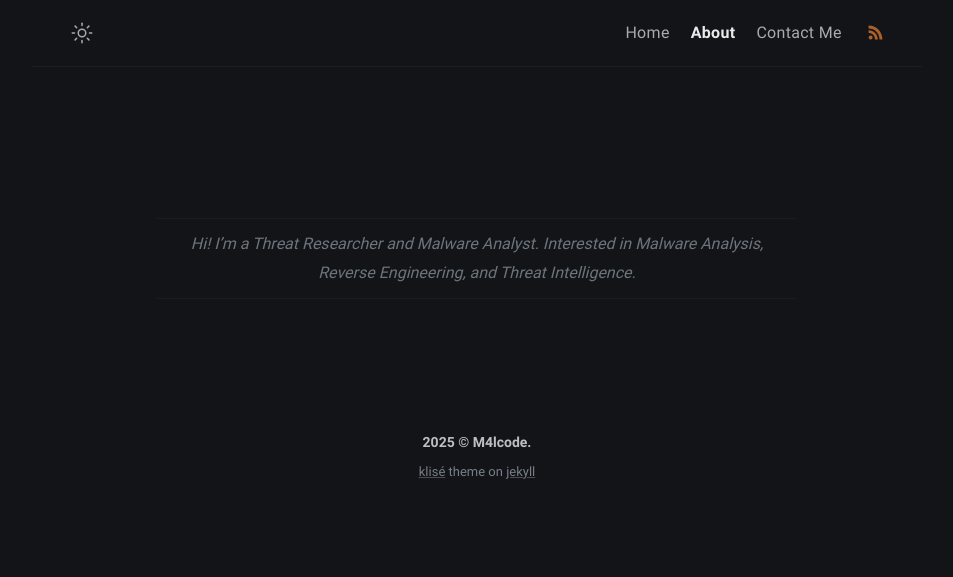
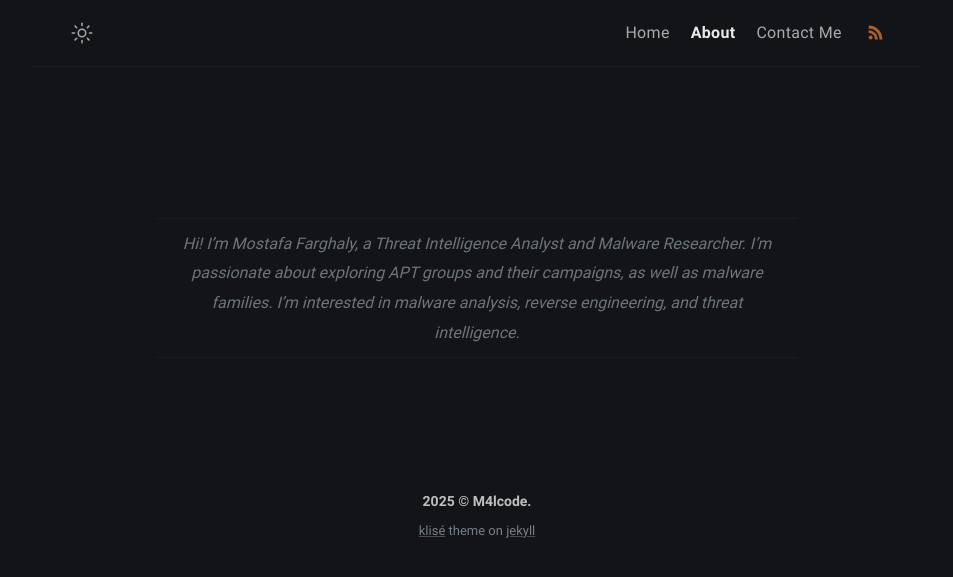
Before and after one commit to M4lcode/m4lcode.github.io, a Jekyll site: the page built from about.md, in a window 1280 px wide. Shown: the top 577 px of the page, without its empty margins (163-1116 px from the left). Built offline with Jekyll 4.4.1, drawn with Linux system fonts in a browser that asks for light colours.

Commit message:
Update about.md

```diff
--- a/about.md
+++ b/about.md
@@ -4,5 +4,5 @@ icon: fas fa-info-circle
 order: 4
 ---
 
-> Hi! I'm a Threat Researcher and Malware Analyst. Interested in Malware Analysis, Reverse Engineering, and Threat Intelligence.
+> Hi! I'm Mostafa Farghaly, a Threat Intelligence Analyst and Malware Researcher. I'm passionate about exploring APT groups and their campaigns, as well as malware families. I'm interested in malware analysis, reverse engineering, and threat intelligence.
 {: .prompt-tip }
```
